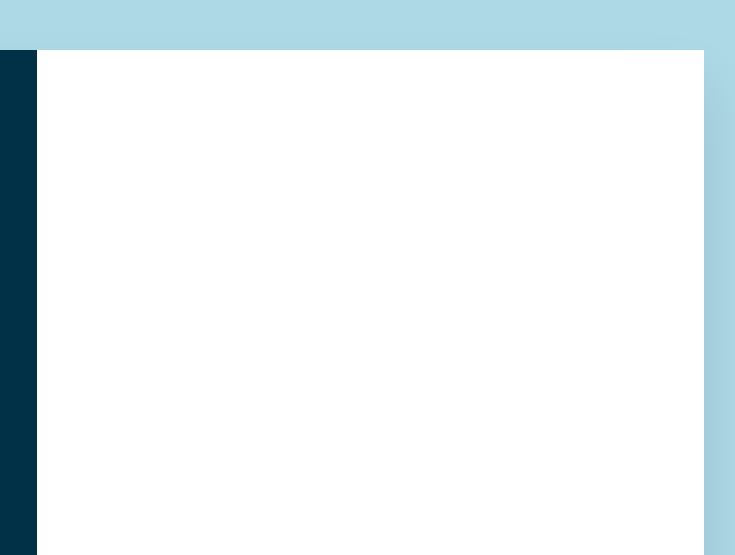
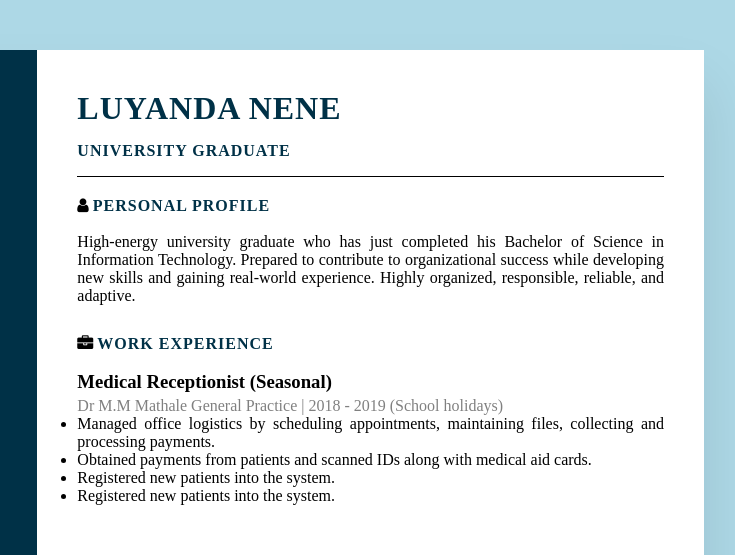
Before and after one commit to MrNene21/online-resume, a plain HTML site: page index.html in a window 1280 px wide. Shown: the top 555 px of the page, 436-1171 px from the left. Drawn offline with Linux system fonts and the light colour scheme.

Commit message:
work experience section done

```diff
--- a/index.html
+++ b/index.html
@@ -109,7 +109,7 @@
 
             <div class="onlineCourses">
                 <h3 class="title">online courses</h3>
-                <h4 class="title">IBM</h4>
+                <h5 class="title">IBM</h5>
                 <span class="Attained">Attained four IBM badges</span>
                 <ul>
                     <li>
@@ -131,7 +131,55 @@
             </div>
         </div>
 
-        <div class="right_side"></div>
+        <div class="right_side">
+            <h1 class="myName">LUYANDA NENE</h1>
+            <h3 class="uniGrad">UNIVERSITY GRADUATE</h3>
+            <hr/>
+
+            <div class="persProf">
+
+                <span class="icon"><i class="fa fa-user" aria-hidden="true"></i></span> <!-- add identity icon -->
+                <span class="titleRight">personal profile</span>
+                <br>
+                <br>
+                <span class="text">High-energy university graduate who has just completed
+                his Bachelor of Science in Information Technology.
+                Prepared to contribute to organizational success while
+                developing new skills and gaining real-world experience.
+                Highly organized, responsible, reliable, and adaptive.
+                </span>
+
+            </div>
+
+            <div class="workExp">
+
+                <span class="icon"><i class="fa fa-briefcase" aria-hidden="true"></i></span> <!-- add work icon -->
+                <span class="titleRight">Work Experience</span>
+                <br>
+                <br>
+                <h3 class="job">Medical Receptionist (Seasonal)</h3>
+                <span class="company">Dr M.M Mathale General Practice | 2018 - 2019 (School holidays)</span>
+
+                <ul>
+                    <li>
+                        <span class="text">Managed office logistics by scheduling appointments,
+                            maintaining files, collecting and processing payments.</span>
+                    </li>
+                    <li>
+                        <span class="text">Obtained payments from patients and scanned IDs
+                            along with medical aid cards.</span>
+                    </li>
+                    <li>
+                        <span class="text">Registered new patients into the system.</span>
+                    </li>
+                    <li>
+                        <span class="text">Registered new patients into the system.</span>
+                    </li>
+                </ul>
+
+            </div>
+
+        </div>
     </div>
 </body>
 </html>
--- a/style.css
+++ b/style.css
@@ -141,3 +141,57 @@ body
     background: #fff;
     padding: 40px;
 }
+.titleRight
+{
+    color: #003147;
+    text-transform: uppercase;
+    font-weight: 600;
+    letter-spacing: 1px;
+    margin-bottom: 15px;
+}
+.right_side .myName
+{
+    color: #003147;
+    text-transform: uppercase;
+    font-weight: 600;
+    letter-spacing: 1px;
+    margin-bottom: 15px;
+}
+hr {
+    display: block;
+    height: 1px;
+    border: 0;
+    border-top: 1.2px solid;
+    margin: 1em 0;
+    padding: 0;
+}
+.right_side .uniGrad
+{
+    color: #003147;
+    text-transform: uppercase;
+    font-weight: 600;
+    letter-spacing: 1px;
+    margin-bottom: 15px;
+    font-size: medium;
+}
+.persProf
+{
+    position: relative;
+    margin-top: 20px;
+    text-align: justify;
+}
+.workExp
+{
+    position: relative;
+    margin-top: 30px;
+    text-align: justify;
+}
+.workExp .job
+{
+    margin-bottom: 4px;
+    padding-top: 0px;
+}
+.workExp .company
+{
+    color: gray;
+}
```
